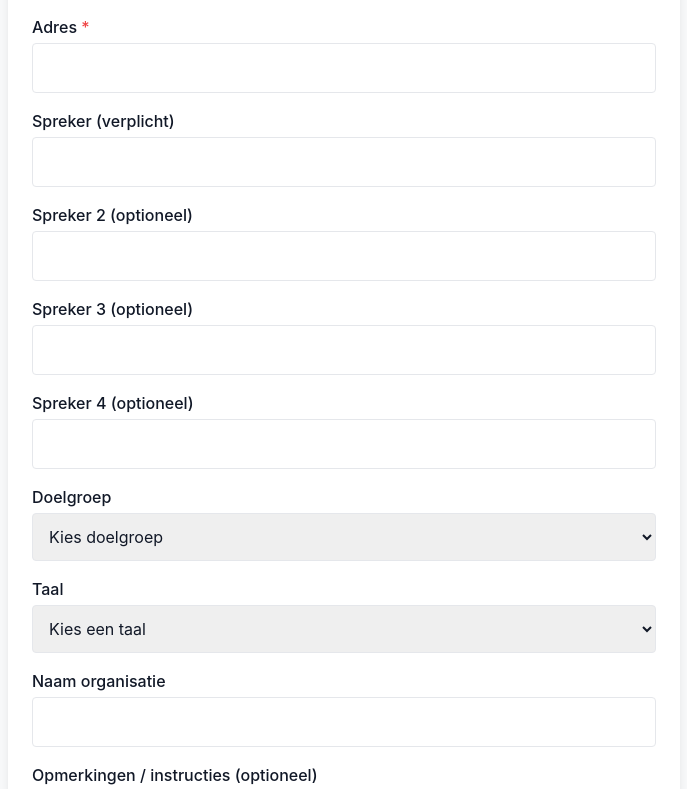
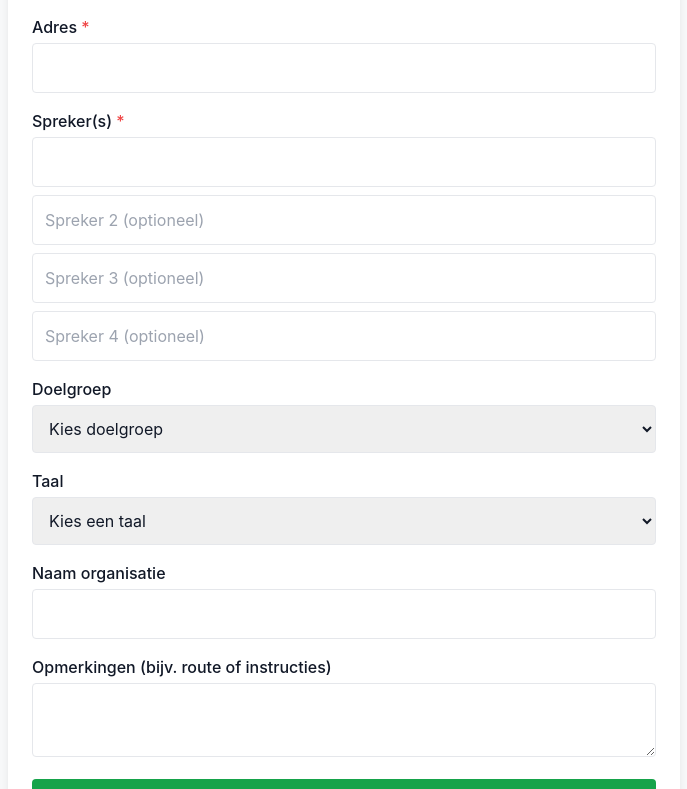
Before and after one commit to IvanaSaraber/MuslimCalender, a Next.js app: page /upload/form in a window 1280 px wide. Shown: the part 731-1520 px from the top of the page, without its empty margins (296-983 px from the left). Built offline with nearby package versions, Linux system fonts and the light colour scheme.

Commit message:
Update page.tsx

```diff
--- a/app/upload/form/page.tsx
+++ b/app/upload/form/page.tsx
@@ -1,7 +1,6 @@
 "use client";
 
 import { useState } from "react";
-import { Clock, MapPin, CalendarDays, Building2, Users } from "lucide-react";
 
 const cities = [
   "Alkmaar", "Almelo", "Almere", "Alphen aan den Rijn", "Amersfoort", "Amsterdam",
@@ -31,7 +30,7 @@ export default function UploadFormPage() {
     Speaker2: "",
     Speaker3: "",
     Speaker4: "",
-    Comments: ""
+    Comments: "",
   });
 
   const [submitting, setSubmitting] = useState(false);
@@ -71,7 +70,7 @@ export default function UploadFormPage() {
         Speaker2: "",
         Speaker3: "",
         Speaker4: "",
-        Comments: ""
+        Comments: "",
       });
     }
 
@@ -83,37 +82,43 @@ export default function UploadFormPage() {
       <h1 className="text-2xl font-semibold mb-4 text-center">Voeg een evenement toe</h1>
 
       <form onSubmit={handleSubmit} className="space-y-4">
+        {/* Event Name */}
         <div>
           <label className="block font-medium mb-1">Naam van het event <span className="text-red-500">*</span></label>
           <input name="EventName" required value={formData.EventName} onChange={handleChange} className="w-full p-3 border rounded" />
         </div>
 
+        {/* Description */}
         <div>
           <label className="block font-medium mb-1">Beschrijving <span className="text-red-500">*</span></label>
           <textarea name="Description" required value={formData.Description} onChange={handleChange} className="w-full p-3 border rounded" />
         </div>
 
+        {/* Event Type */}
         <div>
           <label className="block font-medium mb-1">Type (iftar, lezing...) <span className="text-red-500">*</span></label>
           <input name="EventType" required value={formData.EventType} onChange={handleChange} className="w-full p-3 border rounded" />
         </div>
 
+        {/* Date */}
         <div>
           <label className="block font-medium mb-1">Datum <span className="text-red-500">*</span></label>
           <input type="date" name="Date" required value={formData.Date} onChange={handleChange} className="w-full p-3 border rounded" />
         </div>
 
+        {/* Time */}
         <div className="flex flex-col sm:flex-row gap-4">
           <div className="flex-1">
-            <label className="block font-medium mb-1">Starttijd <span className="text-red-500">*</span></label>
+            <label htmlFor="StartTime" className="block font-medium mb-1">Starttijd <span className="text-red-500">*</span></label>
             <input type="time" name="StartTime" required value={formData.StartTime} onChange={handleChange} className="w-full p-3 border rounded" />
           </div>
           <div className="flex-1">
-            <label className="block font-medium mb-1">Eindtijd <span className="text-red-500">*</span></label>
+            <label htmlFor="EndTime" className="block font-medium mb-1">Eindtijd <span className="text-red-500">*</span></label>
             <input type="time" name="EndTime" required value={formData.EndTime} onChange={handleChange} className="w-full p-3 border rounded" />
           </div>
         </div>
 
+        {/* City */}
         <div>
           <label className="block font-medium mb-1">Stad <span className="text-red-500">*</span></label>
           <input list="city-options" name="City" required value={formData.City} onChange={handleChange} className="w-full p-3 border rounded" />
@@ -122,28 +127,22 @@ export default function UploadFormPage() {
           </datalist>
         </div>
 
+        {/* Address */}
         <div>
           <label className="block font-medium mb-1">Adres <span className="text-red-500">*</span></label>
           <input name="Address" required value={formData.Address} onChange={handleChange} className="w-full p-3 border rounded" />
         </div>
 
+        {/* Speakers */}
         <div>
-          <label className="block font-medium mb-1">Spreker (verplicht)</label>
-          <input name="Speaker" required value={formData.Speaker} onChange={handleChange} className="w-full p-3 border rounded" />
-        </div>
-        <div>
-          <label className="block font-medium mb-1">Spreker 2 (optioneel)</label>
-          <input name="Speaker2" value={formData.Speaker2} onChange={handleChange} className="w-full p-3 border rounded" />
-        </div>
-        <div>
-          <label className="block font-medium mb-1">Spreker 3 (optioneel)</label>
-          <input name="Speaker3" value={formData.Speaker3} onChange={handleChange} className="w-full p-3 border rounded" />
-        </div>
-        <div>
-          <label className="block font-medium mb-1">Spreker 4 (optioneel)</label>
-          <input name="Speaker4" value={formData.Speaker4} onChange={handleChange} className="w-full p-3 border rounded" />
+          <label className="block font-medium mb-1">Spreker(s) <span className="text-red-500">*</span></label>
+          <input name="Speaker" required value={formData.Speaker} onChange={handleChange} className="w-full p-3 border rounded mb-2" />
+          <input name="Speaker2" placeholder="Spreker 2 (optioneel)" value={formData.Speaker2} onChange={handleChange} className="w-full p-3 border rounded mb-2" />
+          <input name="Speaker3" placeholder="Spreker 3 (optioneel)" value={formData.Speaker3} onChange={handleChange} className="w-full p-3 border rounded mb-2" />
+          <input name="Speaker4" placeholder="Spreker 4 (optioneel)" value={formData.Speaker4} onChange={handleChange} className="w-full p-3 border rounded" />
         </div>
 
+        {/* Gender */}
         <div>
           <label className="block font-medium mb-1">Doelgroep</label>
           <select name="Gender" value={formData.Gender} onChange={handleChange} className="w-full p-3 border rounded">
@@ -155,6 +154,7 @@ export default function UploadFormPage() {
           </select>
         </div>
 
+        {/* Language */}
         <div>
           <label className="block font-medium mb-1">Taal</label>
           <select name="Language" value={formData.Language} onChange={handleChange} className="w-full p-3 border rounded">
@@ -166,16 +166,19 @@ export default function UploadFormPage() {
           </select>
         </div>
 
+        {/* Organisation */}
         <div>
           <label className="block font-medium mb-1">Naam organisatie</label>
           <input name="Organisation" value={formData.Organisation} onChange={handleChange} className="w-full p-3 border rounded" />
         </div>
 
+        {/* Comments */}
         <div>
-          <label className="block font-medium mb-1">Opmerkingen / instructies (optioneel)</label>
+          <label className="block font-medium mb-1">Opmerkingen (bijv. route of instructies)</label>
           <textarea name="Comments" value={formData.Comments} onChange={handleChange} className="w-full p-3 border rounded" />
         </div>
 
+        {/* Submit */}
         <button disabled={submitting} type="submit" className="w-full bg-green-600 text-white py-3 rounded hover:bg-green-700 transition">
           {submitting ? "Versturen..." : "Verstuur"}
         </button>
```
